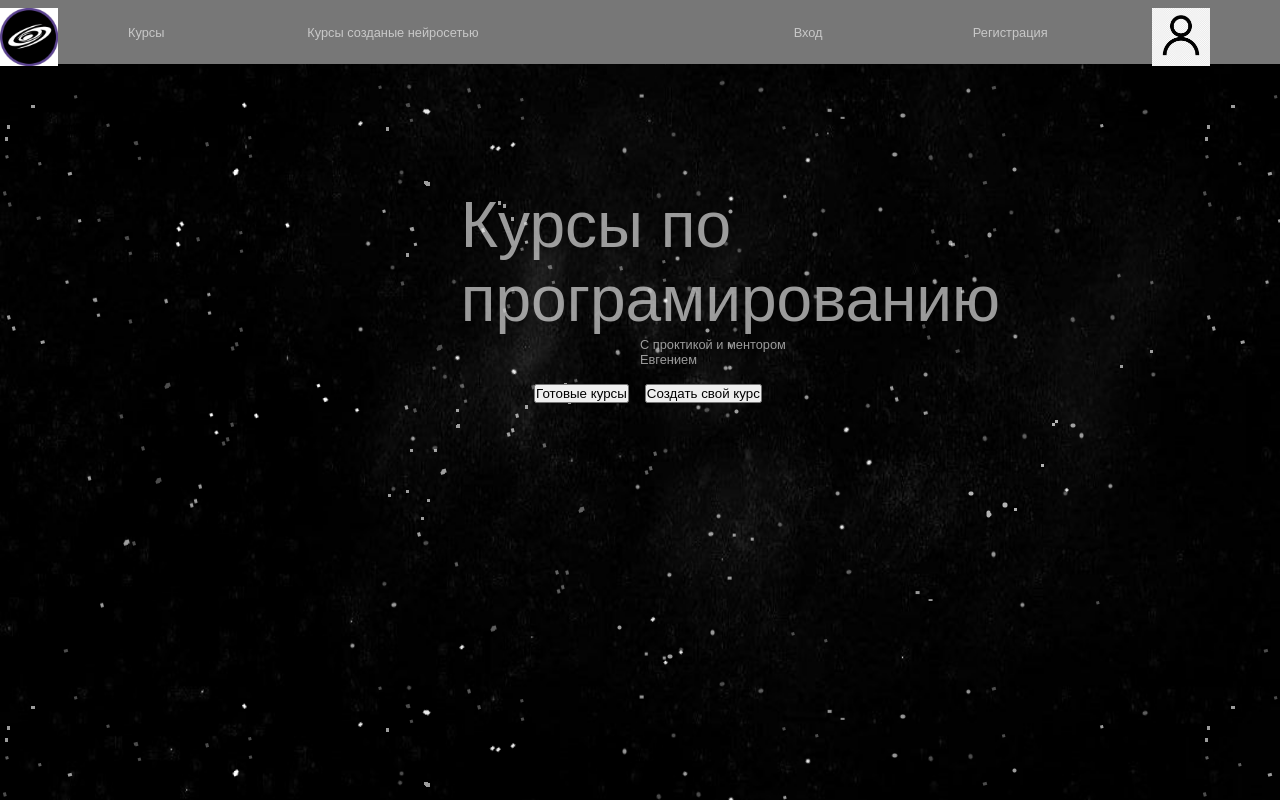
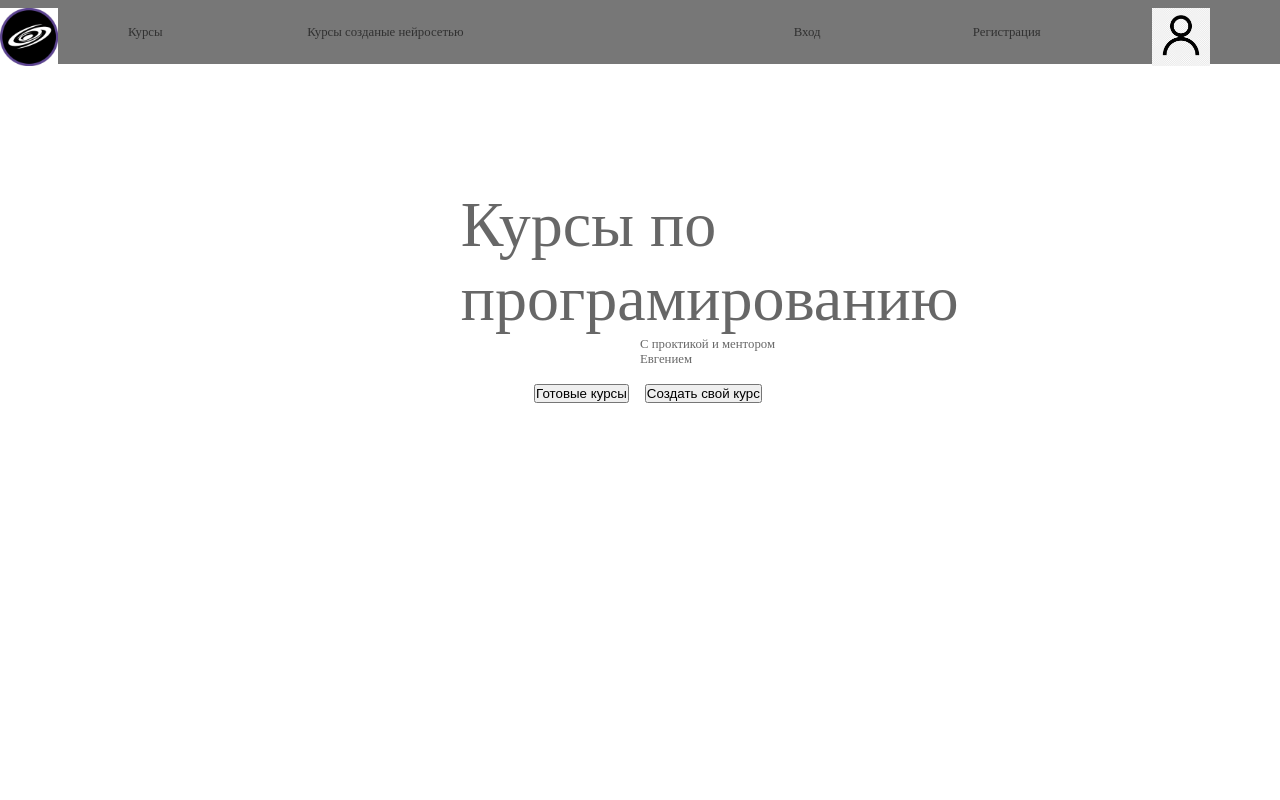
Before and after one commit to cosmicmars/cosmic, a Python web app: template templates/main_page.html in a window 1280 px wide. Run offline with Jinja, Linux system fonts and the light colour scheme; the template is opened without the code that fills it, so the values that code supplies are empty.

Commit message:
skelet_Wh

```diff
--- a/templates/css/main_page.css
+++ b/templates/css/main_page.css
@@ -11,7 +11,7 @@
     width: 14vw;
     font-weight: 400;
     font-style: normal;
-    color: rgba(255, 255, 255, 0.596);
+    color: rgba(0, 0, 0, 0.596);
     font-size: 1vw;
 }
 .txt1{
@@ -21,7 +21,7 @@
     width: 14vw;
     font-weight: 400;
     font-style: normal;
-    color: rgba(255, 255, 255, 0.596);
+    color: rgba(0, 0, 0, 0.596);
     font-size: 5vw;
 }
 .hed {
--- a/templates/main_page.html
+++ b/templates/main_page.html
@@ -1,7 +1,6 @@
 <!DOCTYPE html>
 <html lang="en">
 <head>
-    <link rel="stylesheet" href="/templates/css/style.css">
     <link rel="stylesheet" href="./css/main_page.css">
     <meta charset="UTF-8">
     <meta name="viewport" content="width=device-width, initial-scale=1.0">
```
